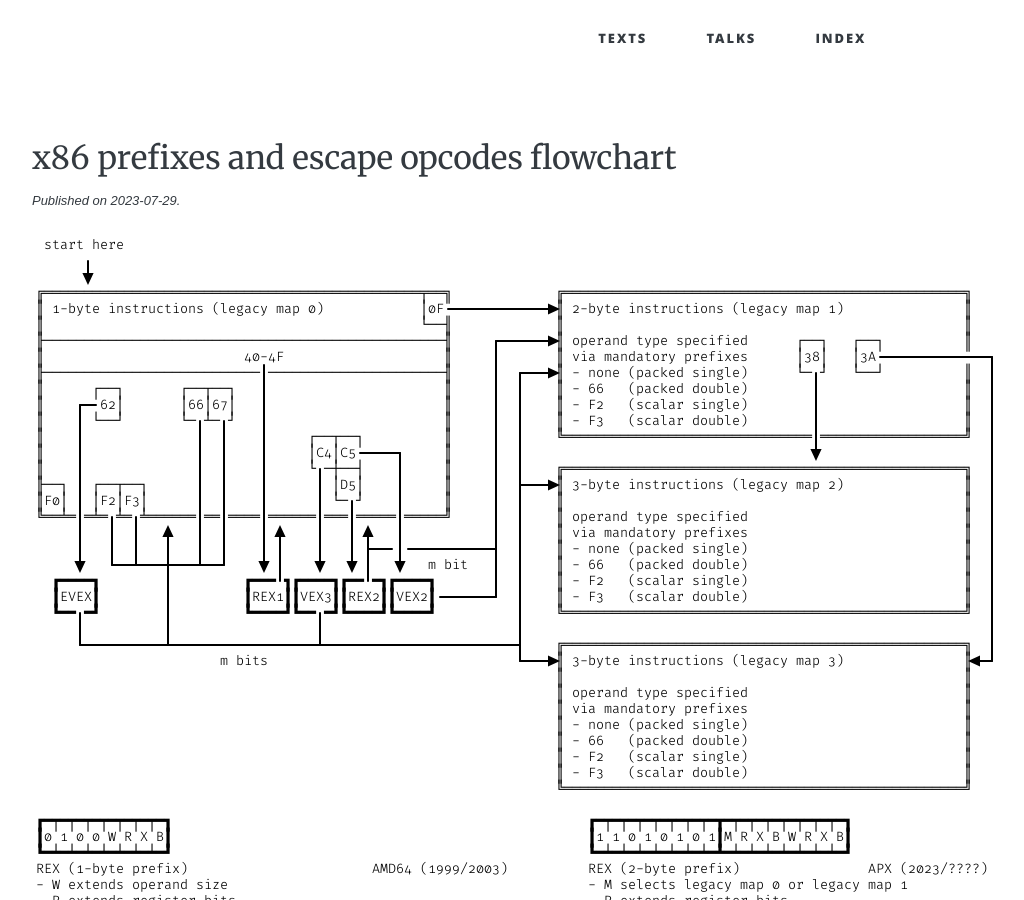
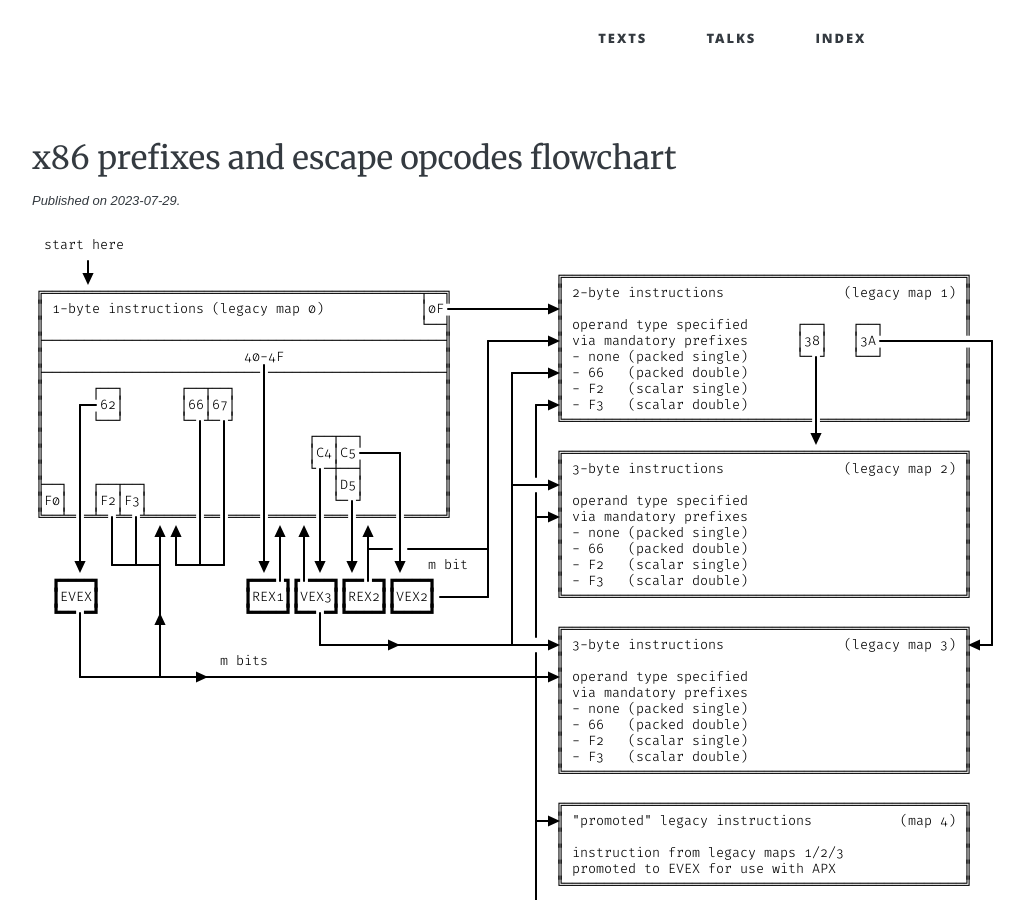
Before and after one commit to soc/soc.me, a Jekyll site: the page built from _interfaces/x86-prefixes-and-escape-opcodes-flowchart.md, in a window 1280 px wide and 900 px high. Shown: the whole window, without its empty margins (176-1200 px from the left). Built offline with Jekyll 4.4.1, drawn with Linux system fonts in a browser that asks for light colours; some web fonts are replaced; some of the changed lines change nothing that is shown; some of the changed text lies outside the part shown.

Commit message:
update "x86 prefixes and escape opcodes" with APX

```diff
--- a/_interfaces/x86-prefixes-and-escape-opcodes-flowchart.md
+++ b/_interfaces/x86-prefixes-and-escape-opcodes-flowchart.md
@@ -8,38 +8,48 @@ markdeep: true
 <div class="diagram">
  start here
       |
-      v
-╔═══════════════════════════════════════════════╤══╗             ╔══════════════════════════════════════════════════╗
-║ 1-byte instructions (legacy map 0)            │0F------------->║ 2-byte instructions (legacy map 1)               ║
-║                                               └──╢             ║                                                  ║
-╟──────────────────────────────────────────────────╢     .------>║ operand type specified      ┌──┐   ┌──┐          ║
-║                         40-4F                    ║     |       ║ via mandatory prefixes      │38│   │3A--------------.
-╟───────────────────────────|──────────────────────╢     |  .--->║ - none (packed single)      └─|┘   └──┘          ║  |
-║      ┌──┐       ┌──┬──┐   |                      ║     |  |    ║ - 66   (packed double)        |                  ║  |
-║    .--62│       │66│67│   |                      ║     |  |    ║ - F2   (scalar single)        |                  ║  |
-║    | └──┘       └─|┴─|┘   |                      ║     |  |    ║ - F3   (scalar double)        |                  ║  |
-║    |              |  |    |     ┌──┬──┐          ║     |  |    ╚═══════════════════════════════|══════════════════╝  |
-║    |              |  |    |     │C4│C5-----.     ║     |  |                                    v                     |
-║    |              |  |    |     └|─┼──┤    |     ║     |  |    ╔══════════════════════════════════════════════════╗  |
-╟──┐ | ┌──┬──┐      |  |    |      | │D5│    |     ║     |  +--->║ 3-byte instructions (legacy map 2)               ║  |
-║F0│ | │F2│F3│      |  |    |      | └─|┘    |     ║     |  |    ║                                                  ║  |
-╚══╧═|═╧═|╧═|╧══════|══|════|══════|═══|═════|═════╝     |  |    ║ operand type specified                           ║  |
-     |   |  |   ^   |  |    | ^    |   | ^   |           |  |    ║ via mandatory prefixes                           ║  |
-     |   |  |   |   |  |    | |    |   | +---|-----------+  |    ║ - none (packed single)                           ║  |
-     v   '--+---+---+--'    v |    v   v |   v   m bit   |  |    ║ - 66   (packed double)                           ║  |
-  ┏━━━━┓        |         ┏━━━|┓┏━━━━┓┏━━|━┓┏━━━━┓       |  |    ║ - F2   (scalar single)                           ║  |
-  ┃EVEX┃        |         ┃REX1┃┃VEX3┃┃REX2┃┃VEX2┃-------'  |    ║ - F3   (scalar double)                           ║  |
-  ┗━━|━┛        |         ┗━━━━┛┗━━|━┛┗━━━━┛┗━━━━┛          |    ╚══════════════════════════════════════════════════╝  |
-     |          |                  |                        |                                                          |
-     '----------+------------------+------------------------+    ╔══════════════════════════════════════════════════╗  |
-                       m bits                               '--->║ 3-byte instructions (legacy map 3)               ║<-+
-                                                                 ║                                                  ║
-                                                                 ║ operand type specified                           ║
-                                                                 ║ via mandatory prefixes                           ║
-                                                                 ║ - none (packed single)                           ║
-                                                                 ║ - 66   (packed double)                           ║
-                                                                 ║ - F2   (scalar single)                           ║
-                                                                 ║ - F3   (scalar double)                           ║
+      v                                                          ╔══════════════════════════════════════════════════╗
+╔═══════════════════════════════════════════════╤══╗             ║ 2-byte instructions               (legacy map 1) ║
+║ 1-byte instructions (legacy map 0)            │0F------------->║                                                  ║
+║                                               └──╢             ║ operand type specified      ┌──┐   ┌──┐          ║
+╟──────────────────────────────────────────────────╢    .------->║ via mandatory prefixes      │38│   │3A--------------.
+║                         40-4F                    ║    |        ║ - none (packed single)      └─|┘   └──┘          ║  |
+╟───────────────────────────|──────────────────────╢    |  .---->║ - 66   (packed double)        |                  ║  |
+║      ┌──┐       ┌──┬──┐   |                      ║    |  |     ║ - F2   (scalar single)        |                  ║  |
+║    .--62│       │66│67│   |                      ║    |  |  +->║ - F3   (scalar double)        |                  ║  |
+║    | └──┘       └─|┴─|┘   |                      ║    |  |  |  ╚═══════════════════════════════|══════════════════╝  |
+║    |              |  |    |     ┌──┬──┐          ║    |  |  |                                  v                     |
+║    |              |  |    |     │C4│C5-----.     ║    |  |  |  ╔══════════════════════════════════════════════════╗  |
+║    |              |  |    |     └|─┼──┤    |     ║    |  |  |  ║ 3-byte instructions               (legacy map 2) ║  |
+╟──┐ | ┌──┬──┐      |  |    |      | │D5│    |     ║    |  +---->║                                                  ║  |
+║F0│ | │F2│F3│      |  |    |      | └─|┘    |     ║    |  |  |  ║ operand type specified                           ║  |
+╚══╧═|═╧═|╧═|╧══════|══|════|══════|═══|═════|═════╝    |  |  +->║ via mandatory prefixes                           ║  |
+     |   |  |  ^ ^  |  |    | ^  ^ |   | ^   |          |  |  |  ║ - none (packed single)                           ║  |
+     |   |  |  | |  |  |    | |  | |   | +---|----------+  |  |  ║ - 66   (packed double)                           ║  |
+     v   '--+--+ +--+--'    v |  | v   v |   v   m bit  |  |  |  ║ - F2   (scalar single)                           ║  |
+  ┏━━━━┓       |          ┏━━━|┓┏|━━━┓┏━━|━┓┏━━━━┓      |  |  |  ║ - F3   (scalar double)                           ║  |
+  ┃EVEX┃       |          ┃REX1┃┃VEX3┃┃REX2┃┃VEX2┃------'  |  |  ╚══════════════════════════════════════════════════╝  |
+  ┗━━|━┛       |          ┗━━━━┛┗━━|━┛┗━━━━┛┗━━━━┛         |  |                                                        |
+     |         ^                   |                       |  |  ╔══════════════════════════════════════════════════╗  |
+     |         |                   +-------->--------------+---->║ 3-byte instructions               (legacy map 3) ║<-+
+     |         |       m bits                                 |  ║                                                  ║
+     '---------+---->-----------------------------------------+->║ operand type specified                           ║
+                                                              |  ║ via mandatory prefixes                           ║
+                                                              |  ║ - none (packed single)                           ║
+                                                              |  ║ - 66   (packed double)                           ║
+                                                              |  ║ - F2   (scalar single)                           ║
+                                                              |  ║ - F3   (scalar double)                           ║
+                                                              |  ╚══════════════════════════════════════════════════╝
+                                                              |
+                                                              |  ╔══════════════════════════════════════════════════╗
+                                                              +->║ "promoted" legacy instructions           (map 4) ║
+                                                              |  ║                                                  ║
+                                                              |  ║ instruction from legacy maps 1/2/3               ║
+                                                              |  ║ promoted to EVEX for use with APX                ║
+                                                              |  ╚══════════════════════════════════════════════════╝
+                                                              |
+                                                              |  ╔══════════════════════════════════════════════════╗
+                                                              +->║ AVX512-Float16 instructions            (map 5/6) ║
                                                                  ╚══════════════════════════════════════════════════╝
 </div>
 
@@ -62,9 +72,9 @@ VEX (2-byte prefix)                         AVX (2008/2011)          VEX (3-byte
 - R extends register bits                                            - R extends register bits
 - v encodes additional source register                               - X extends index in SIB byte
 - L selects vector length (0: 128bit | 1: 256bit)                    - B extends base in SIB byte
-- p encodes mandatory prefixes                                       - m encodes escape bytes (1: 0F | 2: 0F38 | 3: 0F3A)
+- p encodes mandatory prefixes                                       - m selects instruction map (1: 0F | 2: 0F38 | 3: 0F3A)
   (0: none | 1: 66 | 2: F2 | 3: F3)                                  - W extends operand size
-- escape byte 0F implied (legacy map 1)                              - v encodes additional source register
+- instruction map 0F (legacy map 1) implied                          - v encodes additional source register
                                                                      - L selects vector length (0: 128bit, 1: 256bit)
                                                                      - p encodes mandatory prefixes
                                                                        (0: none | 1: 66 | 2: F2 | 3: F3)
@@ -77,7 +87,7 @@ EVEX (4-byte prefix)                    AVX-512 (2013/2017)                - let
 - R extends register bits                                                    prefix contains the bit in inverted form
 - X extends index in SIB byte                                              - the diagram elides escape bytes D8 til DF
 - B extends base in SIB byte                                               - the EVEX prefix has additional variations
-- m encodes escape bytes (1: 0F | 2: 0F38 | 3: 0F3A)                         not shown here for encoding
+- m selects instruction map (1: 0F | 2: 0F38 | 3: 0F3A | 4 | 5 | 6)            not shown here for encoding
 - W extends operand size                                                     - VEX instructions
 - v encodes additional source register                                       - legacy instructions
 - p encodes mandatory prefixes (0: none | 1: 66 | 2: F2 | 3: F3)             - conditional CMP/TEST
```
